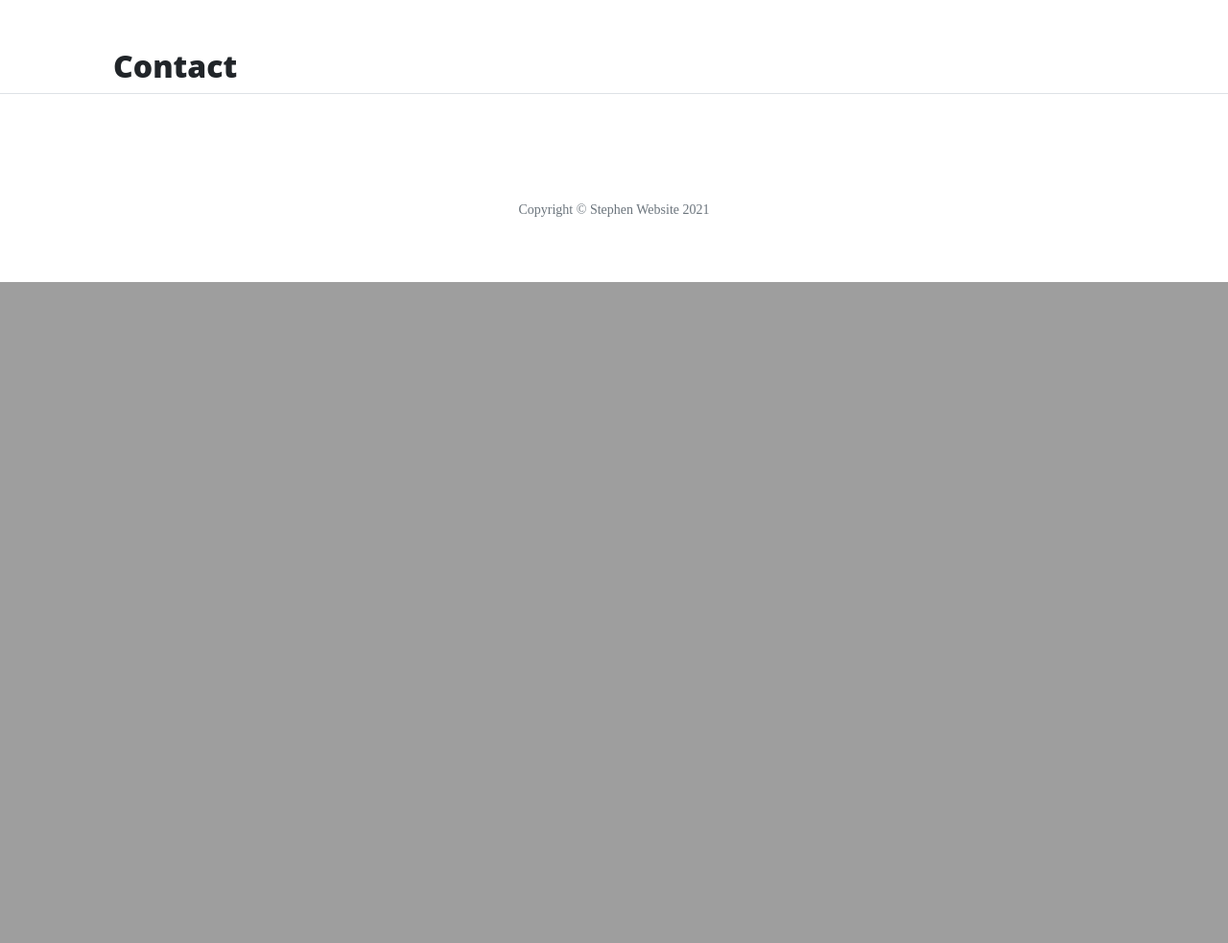
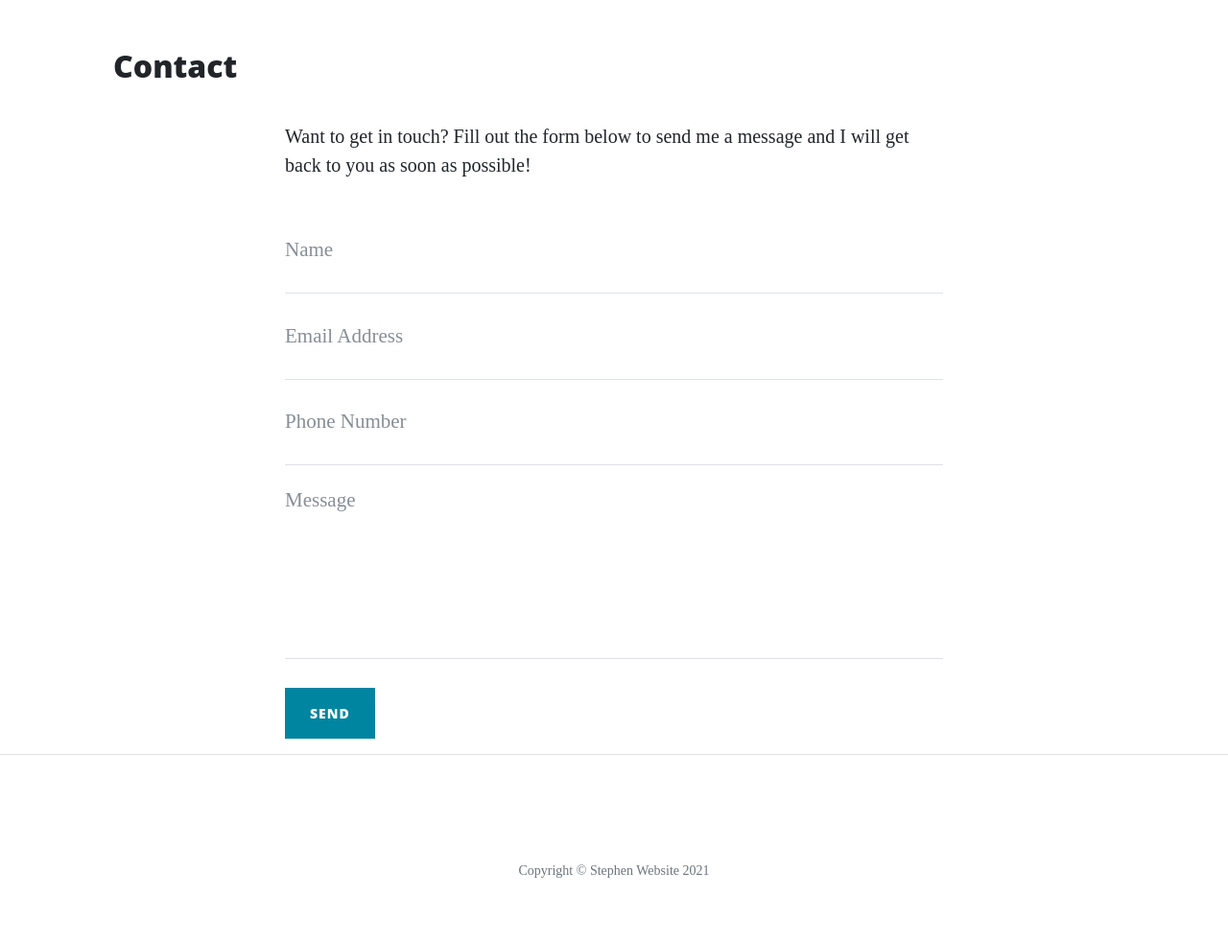
Before and after one commit to SRay-2020/Thorins_Flask_New, a Flask app: page /contact in a window 1280 px wide. Shown: the part 628-1611 px from the top of the page at 96% size. Before the commit the page ends 922 px from the top, so only its background shows below. Run offline with Flask 2, Linux system fonts and the light colour scheme; some libraries are stand-ins or nearby versions.

Commit message:
Add contact form and flash request

```diff
--- a/run.py
+++ b/run.py
@@ -1,16 +1,17 @@
 import os
 import json
-
-from flask import Flask, render_template
+from flask import Flask, render_template, request, flash
+if os.path.exists("env.py"):
+    import env
 
 
 app = Flask(__name__)
+app.secret_key = os.environ.get("SECRET_KEY")
 
 
 @app.route("/")
 def index():
     return render_template("index.html")
-
 
 
 @app.route("/about")
@@ -20,9 +21,24 @@ def about():
         data = json.load(json_data)
     return render_template("about.html", page_title="About", company=data)
 
+@app.route("/about/<member_name>")
+def about_member(member_name):
+    member = {}
+    with open("data/company.json", "r") as json_data:
+        data = json.load(json_data)
+        for obj in data:
+            if obj["url"] == member_name:
+                member = obj
 
-@app.route("/contact")
+    return render_template("member.html", member=member)
+
+
+
+@app.route("/contact", methods=["GET", "POST"])
 def contact():
+    if request.method == "POST":
+        flash("Thanks {}, we have received your message!".format(
+            request.form.get("name_key")))
     return render_template("contact.html", page_title="Contact")
 
 
--- a/templates/about.html
+++ b/templates/about.html
@@ -24,7 +24,7 @@
 
 
         <div class="col-md-7">
-            <h3>{{ loop.index }}. {{ member.name }}</h3>
+            <h3><a href="/about/{{ member.url }} ">{{ loop.index }}. {{ member.name }} </a></h3>
             <p>{{ member.description }}</p>
         </div>
         <div class="col-md-5">
@@ -36,7 +36,7 @@
             <img src="{{ member.image_source }}" alt="" class="featurette-image image-responsive">
         </div>
         <div class="col-md-7">
-            <h3>{{ loop.index }}. {{ member.name }}</h3>
+            <h3><a href="/about/{{ member.url }} ">{{ loop.index }}. {{ member.name }} </a></h3>
             <p>{{ member.description }}</p>
         </div>
 
--- a/templates/contact.html
+++ b/templates/contact.html
@@ -1,4 +1,67 @@
 {% extends "base.html" %}
 {% block content %}
     <h2>{{ page_title }}</h2>
+<div class="row">
+    <div class="col-lg-8 col-md-10 mx-auto">
+
+
+        {% with messages = get_flashed_messages() %}
+            {% if messages %}
+                <ul class="flashes">
+                    {% for message in messages %}
+                    <li>{{ message }}</li>
+                    {% endfor %}
+                </ul>
+            {% endif %}
+        {% endwith %}
+
+        <p>Want to get in touch? Fill out the form below to send me a message and I will get back to you as soon as
+            possible!</p>
+        <form method="POST" name="sentMessage" id="contactForm" novalidate>
+            <div class="control-group">
+                <div class="form-group floating-label-form-group controls">
+                    <label>Name</label>
+                    <input type="text" class="form-control" placeholder="Name" name="name" id="name" required
+                        data-validation-required-message="Please enter your name.">
+                    <p class="help-block text-danger"></p>
+                </div>
+            </div>
+            <div class="control-group">
+                <div class="form-group floating-label-form-group controls">
+                    <label>Email Address</label>
+                    <input type="email" class="form-control" placeholder="Email Address" name="email" id="email" required
+                        data-validation-required-message="Please enter your email address.">
+                    <p class="help-block text-danger"></p>
+                </div>
+            </div>
+            <div class="control-group">
+                <div class="form-group col-xs-12 floating-label-form-group controls">
+                    <label>Phone Number</label>
+                    <input type="tel" class="form-control" placeholder="Phone Number" name="phone" id="phone" required
+                        data-validation-required-message="Please enter your phone number.">
+                    <p class="help-block text-danger"></p>
+                </div>
+            </div>
+            <div class="control-group">
+                <div class="form-group floating-label-form-group controls">
+                    <label>Message</label>
+                    <textarea rows="5" class="form-control" placeholder="Message" name="message" id="message" required
+                        data-validation-required-message="Please enter a message."></textarea>
+                    <p class="help-block text-danger"></p>
+                </div>
+            </div>
+            <br>
+            <div id="success"></div>
+            <div class="form-group">
+                <button type="submit" class="btn btn-primary" id="sendMessageButton">Send</button>
+            </div>
+        </form>
+    </div>
+</div>
+
+
+
+
+
+
 {% endblock %}
```
Also changed, not shown: data/company.json (+28 -14 lines), templates/member.html (added, +18 -0 lines), 1 other file.
